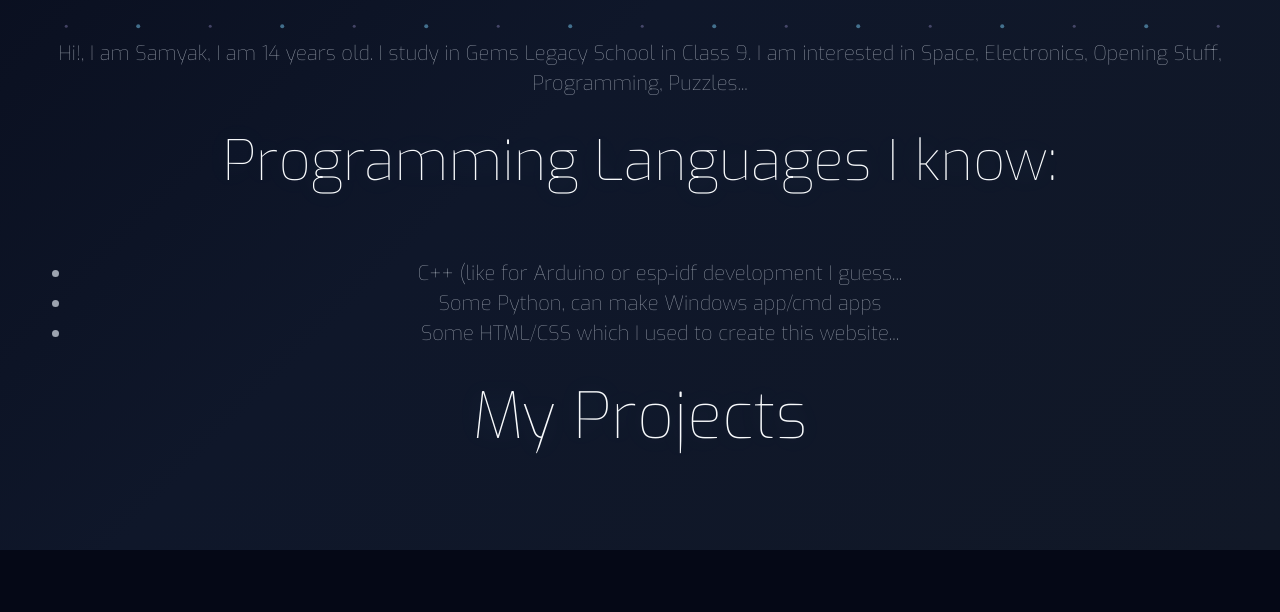
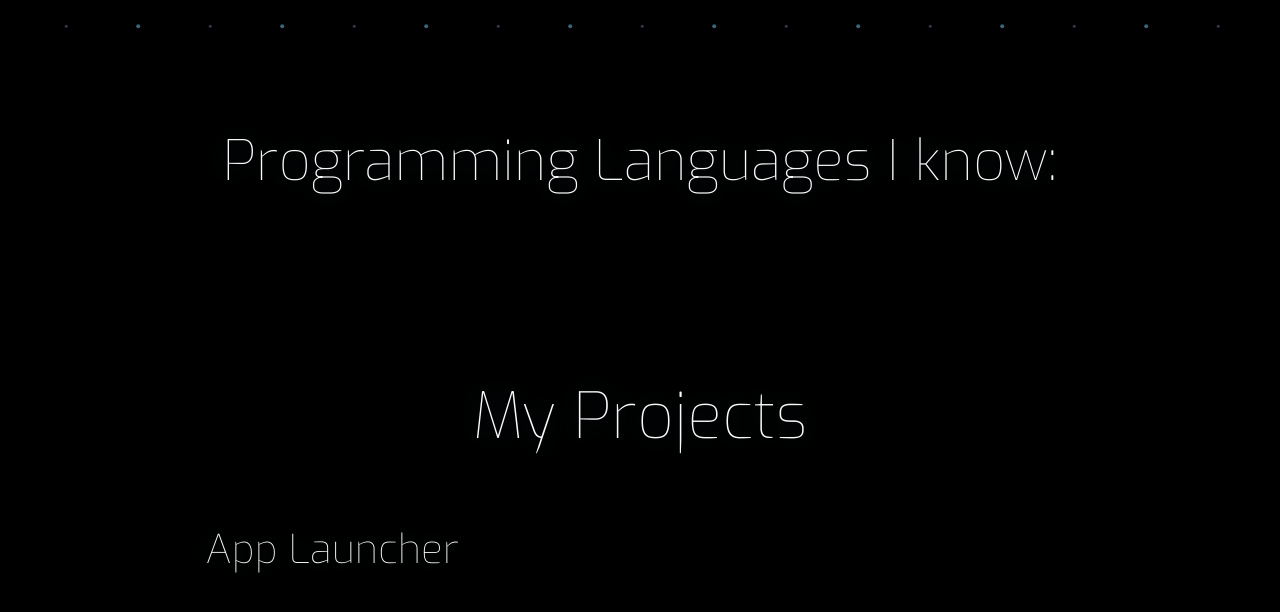
Before and after one commit to SpaceCoderPro/Personal-Website, a plain HTML site: page index.html in a window 1280 px wide. Shown: the part 760-1372 px from the top of the page. Before the commit the page ends 1310 px from the top, so only its background shows below. Drawn offline with Linux system fonts and the light colour scheme.

Commit message:
Add Styles and continue working

```diff
--- a/index.html
+++ b/index.html
@@ -8,10 +8,10 @@
 
             :root {
                 color-scheme: dark;
-                --background: #050816;
-                --foreground: #e5e7eb;
-                --muted: #9ca3af;
-                --accent: #7dd3fc;
+                --background: black;
+                --foreground: black;
+                --muted: aliceblue
+                --accent: royalblue;
             }
 
             .progress-bar {
@@ -44,9 +44,8 @@
                 padding: 2rem;
                 color: var(--foreground);
                 background-color: var(--background);
-                background-image: linear-gradient(135deg, #050816, #0f172a 55%, #111827);
                 font: 400 16px/1.5 Exo, system-ui, sans-serif;
-                font-weight: 100;
+                font-weight: 150;
                 line-height: 1.5;
                 text-align: center;
             }
@@ -91,6 +90,9 @@
                 font-size: 3.5rem;
             }
 
+            h4 {
+                font-size: 2.5rem;
+            }
             p {
                 position: relative;
                 font-size: 1.25rem;
@@ -104,6 +106,19 @@
                 font-size: 1.25rem;
                 color: var(--muted);
                 z-index: 1;
+            }
+
+            .row {
+                display: flex;
+                gap: 16px;
+            }
+
+            .column {
+                flex: 1;
+                border-style: solid;
+                border-width: 2px;
+                border-radius: 5px;
+                border-color: var(--accent);
             }
         </style>
     </head>
@@ -124,6 +139,13 @@
             <li>Some HTML/CSS which I used to create this website...</li>
         </ul>
         <h2>My Projects</h2>
+        </div>
+        <div class="row">
+            <div class="column">
+                <h4> App Launcher </h4>
+            </div>
+            <div class="column">Right Div</div>
+        </div>
         <script>
             const canvas = document.querySelector(".dot-field");
             const context = canvas.getContext("2d");
```
